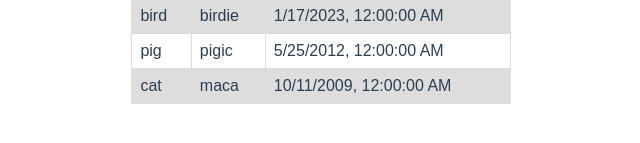
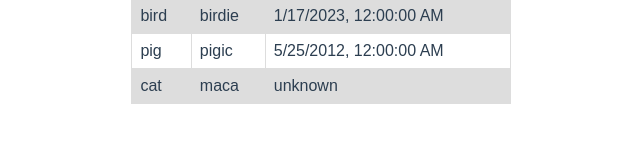
Before and after one commit to propelerzvizns/zoo2, a Vue app: page / in a window 1280 px wide. Shown: the part 371-514 px from the top of the page, without its empty margins (319-959 px from the left). Built offline with nearby package versions, Linux system fonts and the light colour scheme.

Commit message:
implements if statemnet if date does not exists write unknown date

```diff
--- a/src/components/AnimalList.vue
+++ b/src/components/AnimalList.vue
@@ -9,7 +9,8 @@
      <tr v-for="(animal, index) in animals" :key="index">
        <td>{{animal.sort}}</td>
        <td>{{animal.name}}</td>
-       <td>{{animal.dateOfBirth}}</td>
+       <td v-if="animal.dateOfBirth">{{animal.dateOfBirth.toLocaleString()}}</td>
+       <td v-else>unknown</td>
 
      </tr>
    </table>
@@ -25,27 +26,27 @@ export default {
         {
           sort: 'dog',
           name: 'cuko',
-          dateOfBirth: new Date(2020, 1, 7).toLocaleString(),
+          dateOfBirth: new Date(2020, 1, 7),
         },
         {
           sort: 'wolf',
           name: 'vucko',
-          dateOfBirth: new Date(2011, 11, 27).toLocaleString(),
+          dateOfBirth: new Date(2011, 11, 27),
         },
         {
           sort: 'bird',
           name: 'birdie',
-          dateOfBirth: new Date(2022, 12, 17).toLocaleString(),
+          dateOfBirth: new Date(2022, 12, 17),
         },
         {
           sort: 'pig',
           name: 'pigic',
-          dateOfBirth: new Date(2012, 4, 25).toLocaleString(),
+          dateOfBirth: new Date(2012, 4, 25),
         },
         {
           sort: 'cat',
           name: 'maca',
-          dateOfBirth: new Date(2009, 9, 11).toLocaleString(),
+          dateOfBirth: null
         },
       ]
 
```
